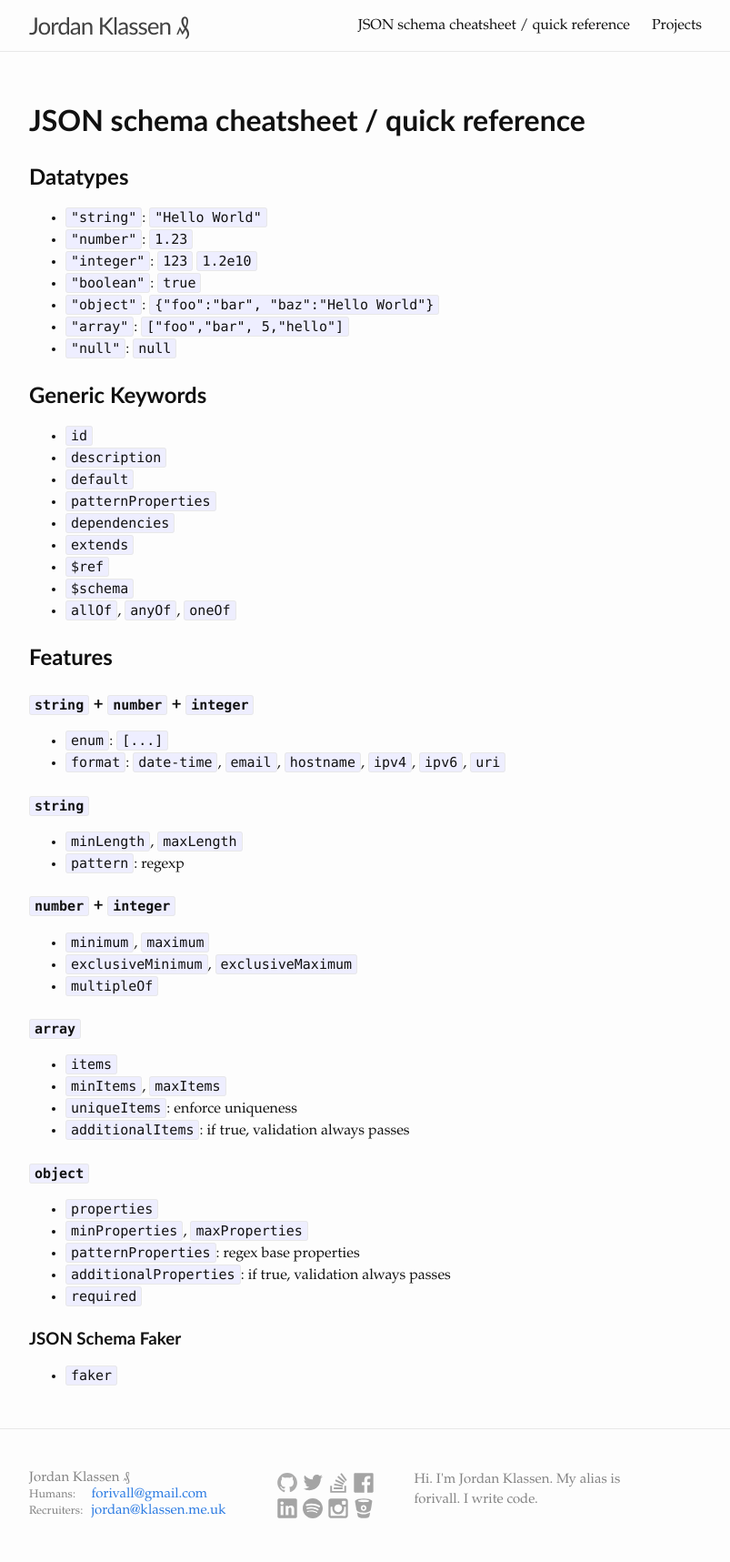
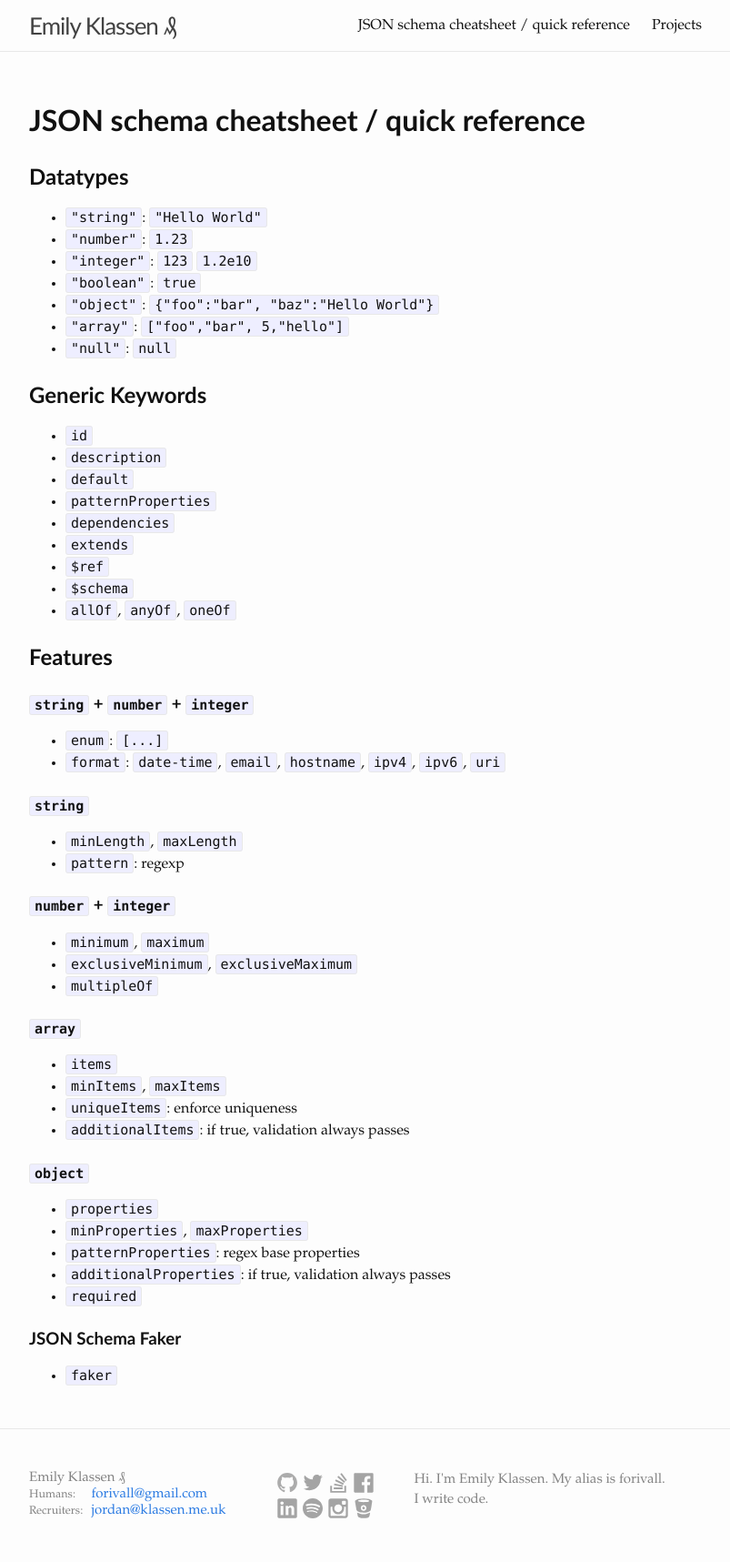
Before and after one commit to forivall/forivall.github.io, a Jekyll site: the page built from json-schema-cheatsheet.md, in a window 1280 px wide. Shown: the whole page at 91% size, without its empty margins (238-1041 px from the left). Built offline with Jekyll 4.4.1, drawn with Linux system fonts in a browser that asks for light colours; some web fonts are replaced; our own code applies the rules of GitHub Pages for plain Markdown files.

Commit message:
Change name!

```diff
--- a/_config.yml
+++ b/_config.yml
@@ -6,13 +6,13 @@
 # 'jekyll serve'. If you change this file, please restart the server process.
 
 # Site settings
-title: Jordan Klassen ₰
+title: Emily Klassen ₰
 email: forivall@gmail.com
 email_alt: jordan@klassen.me.uk
-fullname: Jordan Klassen
-longname: Jordan James Klassen
+fullname: Emily Klassen
+longname: Emily Jordan Klassen
 description: >
-  Hi. I'm Jordan Klassen. My alias is forivall. I write code.
+  Hi. I'm Emily Klassen. My alias is forivall. I write code.
 baseurl: "" # the subpath of your site, e.g. /blog
 url: "http://forivall.com" # the base hostname & protocol for your site
 twitter_username: forivall
```
